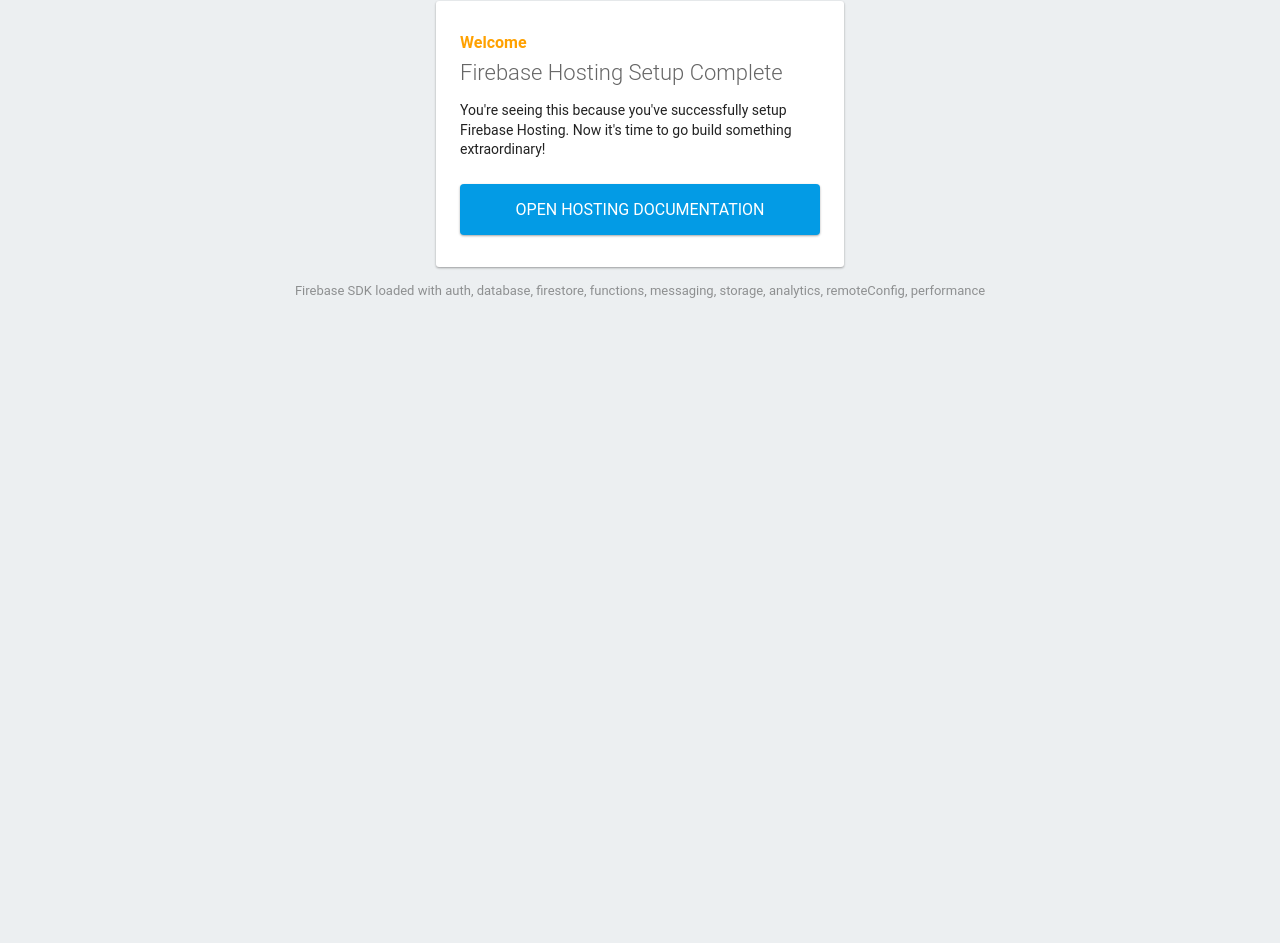
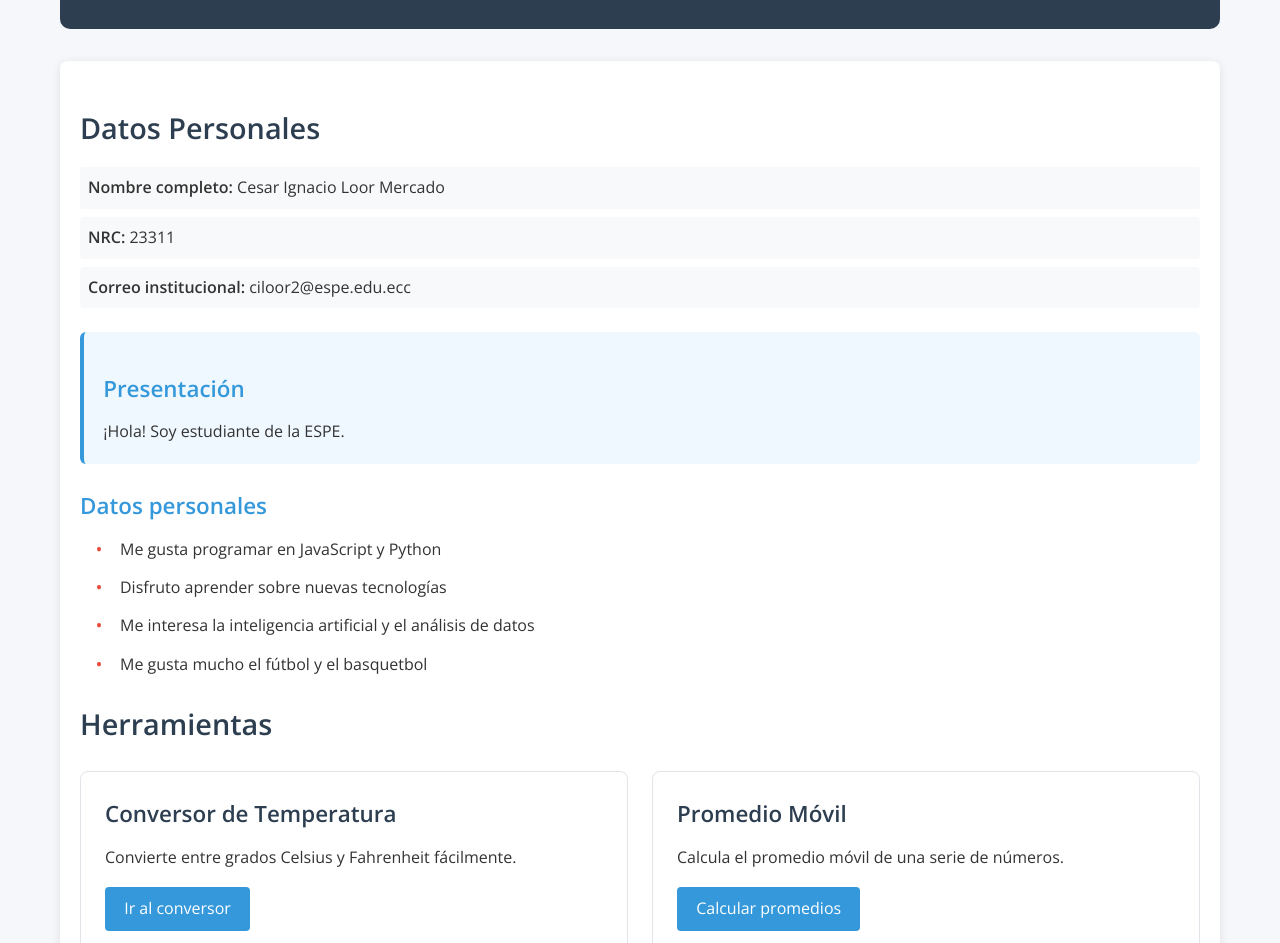
Before and after one commit to CesarLoor/Exam3P_Clima-Conversion, a website: page public/index.html in a window 1280 px wide. Shown: the part 99-1042 px from the top of the page. Before the commit the page ends 800 px from the top, so only its background shows below. Drawn offline with nearby package versions, Linux system fonts and the light colour scheme; some packages are replaced by stand-ins of ours.

Commit message:
error que tenía la pagina

```diff
--- a/public/index.html
+++ b/public/index.html
@@ -1,89 +1,61 @@
 <!DOCTYPE html>
-<html>
-  <head>
-    <meta charset="utf-8">
-    <meta name="viewport" content="width=device-width, initial-scale=1">
-    <title>Welcome to Firebase Hosting</title>
+<html lang="es">
+<head>
+    <meta charset="UTF-8">
+    <meta name="viewport" content="width=device-width, initial-scale=1.0">
+    <title>Perfil — Clima & Conversión</title>
+    <link rel="stylesheet" href="styles.css">
+    <link href="https://fonts.googleapis.com/css2?family=Open+Sans:wght@400;600&display=swap" rel="stylesheet">
+</head>
+<body>
+    <header>
+        <h1>Perfil — Clima & Conversión</h1>
+    </header>
 
-    <!-- update the version number as needed -->
-    <script defer src="/__/firebase/12.1.0/firebase-app-compat.js"></script>
-    <!-- include only the Firebase features as you need -->
-    <script defer src="/__/firebase/12.1.0/firebase-auth-compat.js"></script>
-    <script defer src="/__/firebase/12.1.0/firebase-database-compat.js"></script>
-    <script defer src="/__/firebase/12.1.0/firebase-firestore-compat.js"></script>
-    <script defer src="/__/firebase/12.1.0/firebase-functions-compat.js"></script>
-    <script defer src="/__/firebase/12.1.0/firebase-messaging-compat.js"></script>
-    <script defer src="/__/firebase/12.1.0/firebase-storage-compat.js"></script>
-    <script defer src="/__/firebase/12.1.0/firebase-analytics-compat.js"></script>
-    <script defer src="/__/firebase/12.1.0/firebase-remote-config-compat.js"></script>
-    <script defer src="/__/firebase/12.1.0/firebase-performance-compat.js"></script>
-    <!--
-      initialize the SDK after all desired features are loaded, set useEmulator to false
-      to avoid connecting the SDK to running emulators.
-    -->
-    <script defer src="/__/firebase/init.js?useEmulator=true"></script>
+    <main>
+        <section class="profile">
+            <h2>Datos Personales</h2>
+            <div class="profile-info">
+                <p><strong>Nombre completo:</strong> Cesar Ignacio Loor Mercado</p>
+                <p><strong>NRC:</strong> 23311</p>
+                <p><strong>Correo institucional:</strong> ciloor2@espe.edu.ecc</p>
+            </div>
 
-    <style media="screen">
-      body { background: #ECEFF1; color: rgba(0,0,0,0.87); font-family: Roboto, Helvetica, Arial, sans-serif; margin: 0; padding: 0; }
-      #message { background: white; max-width: 360px; margin: 100px auto 16px; padding: 32px 24px; border-radius: 3px; }
-      #message h2 { color: #ffa100; font-weight: bold; font-size: 16px; margin: 0 0 8px; }
-      #message h1 { font-size: 22px; font-weight: 300; color: rgba(0,0,0,0.6); margin: 0 0 16px;}
-      #message p { line-height: 140%; margin: 16px 0 24px; font-size: 14px; }
-      #message a { display: block; text-align: center; background: #039be5; text-transform: uppercase; text-decoration: none; color: white; padding: 16px; border-radius: 4px; }
-      #message, #message a { box-shadow: 0 1px 3px rgba(0,0,0,0.12), 0 1px 2px rgba(0,0,0,0.24); }
-      #load { color: rgba(0,0,0,0.4); text-align: center; font-size: 13px; }
-      @media (max-width: 600px) {
-        body, #message { margin-top: 0; background: white; box-shadow: none; }
-        body { border-top: 16px solid #ffa100; }
-      }
-    </style>
-  </head>
-  <body>
-    <div id="message">
-      <h2>Welcome</h2>
-      <h1>Firebase Hosting Setup Complete</h1>
-      <p>You're seeing this because you've successfully setup Firebase Hosting. Now it's time to go build something extraordinary!</p>
-      <a target="_blank" href="https://firebase.google.com/docs/hosting/">Open Hosting Documentation</a>
-    </div>
-    <p id="load">Firebase SDK Loading&hellip;</p>
+            <div class="presentation">
+                <h3>Presentación</h3>
+                <p>¡Hola! Soy estudiante de la ESPE.</p>
+            </div>
 
-    <script>
-      document.addEventListener('DOMContentLoaded', function() {
-        const loadEl = document.querySelector('#load');
-        // // 🔥🔥🔥🔥🔥🔥🔥🔥🔥🔥🔥🔥🔥🔥🔥🔥🔥🔥🔥🔥🔥🔥🔥🔥🔥🔥🔥🔥🔥🔥🔥
-        // // The Firebase SDK is initialized and available here!
-        //
-        // firebase.auth().onAuthStateChanged(user => { });
-        // firebase.database().ref('/path/to/ref').on('value', snapshot => { });
-        // firebase.firestore().doc('/foo/bar').get().then(() => { });
-        // firebase.functions().httpsCallable('yourFunction')().then(() => { });
-        // firebase.messaging().requestPermission().then(() => { });
-        // firebase.storage().ref('/path/to/ref').getDownloadURL().then(() => { });
-        // firebase.analytics(); // call to activate
-        // firebase.analytics().logEvent('tutorial_completed');
-        // firebase.performance(); // call to activate
-        //
-        // // 🔥🔥🔥🔥🔥🔥🔥🔥🔥🔥🔥🔥🔥🔥🔥🔥🔥🔥🔥🔥🔥🔥🔥🔥🔥🔥🔥🔥🔥🔥🔥
+            <div class="personal-info">
+                <h3>Datos personales</h3>
+                <ul>
+                    <li>Me gusta programar en JavaScript y Python</li>
+                    <li>Disfruto aprender sobre nuevas tecnologías</li>
+                    <li>Me interesa la inteligencia artificial y el análisis de datos</li>
+                    <li>Me gusta mucho el fútbol y el basquetbol </li>
+                </ul>
+            </div>
+        </section>
 
-        try {
-          let app = firebase.app();
-          let features = [
-            'auth',
-            'database',
-            'firestore',
-            'functions',
-            'messaging',
-            'storage',
-            'analytics',
-            'remoteConfig',
-            'performance',
-          ].filter(feature => typeof app[feature] === 'function');
-          loadEl.textContent = `Firebase SDK loaded with ${features.join(', ')}`;
-        } catch (e) {
-          console.error(e);
-          loadEl.textContent = 'Error loading the Firebase SDK, check the console.';
-        }
-      });
-    </script>
-  </body>
+        <section class="tools">
+            <h2>Herramientas</h2>
+            <div class="tool-cards">
+                <div class="tool-card">
+                    <h3>Conversor de Temperatura</h3>
+                    <p>Convierte entre grados Celsius y Fahrenheit fácilmente.</p>
+                    <a href="/conversor.html" class="btn">Ir al conversor</a>
+                </div>
+                <div class="tool-card">
+                    <h3>Promedio Móvil</h3>
+                    <p>Calcula el promedio móvil de una serie de números.</p>
+                    <a href="/promedio.html" class="btn">Calcular promedios</a>
+                </div>
+            </div>
+        </section>
+    </main>
+
+    <footer>
+        <p>&copy; 2025 Clima & Conversión - Todos los derechos reservados</p>
+    </footer>
+</body>
 </html>
```
Also changed, not shown: .eslintrc.js (added), 1 other file.
